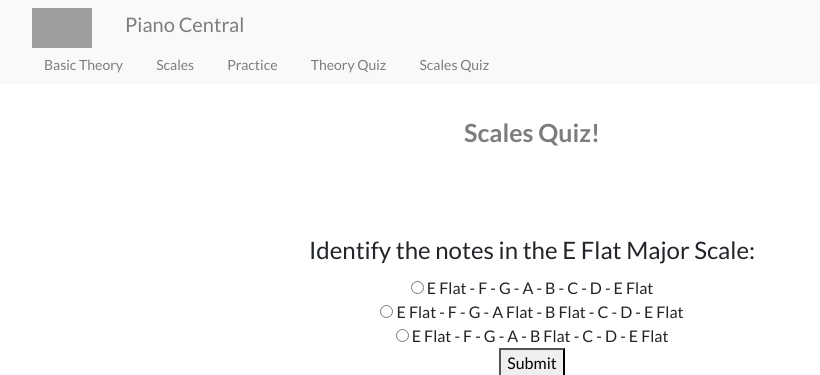
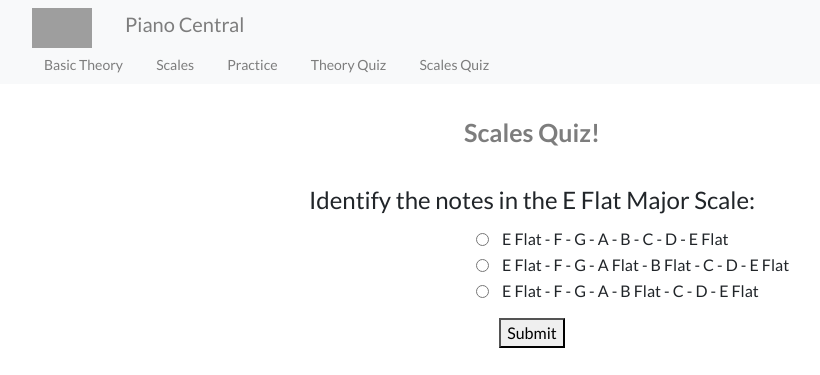
Before and after one commit to RichardSCS/ui-piano-scales, a Flask app: page /quiz/scales/2 in a window 1280 px wide; the page is wider, and only the part inside the window is pictured. Shown: the top 375 px of that part, without its empty margins (108-928 px from the left). Run offline with Flask 3, Linux system fonts and the light colour scheme; some libraries are stand-ins or nearby versions; grey boxes are pictures that could not be loaded.

Commit message:
PK UI updates to Scales Major quiz

```diff
--- a/ui-paino-project/static/main.css
+++ b/ui-paino-project/static/main.css
@@ -166,3 +166,42 @@
 #answer-form{
     margin-top: 40px;
 }
+  #answer-form-major fieldset,
+    #answer-form-major #submit-button-major {
+
+        display: block;
+        margin-left: auto;
+        margin-right: auto;
+        text-align: center; /* This ensures the legend and button text are centered */
+    }
+  #submit-button-major{
+      margin-top: 15px;
+  }
+  #answer-form-major{
+      margin-top: 30px;
+  }
+
+    /* Left-align the radio button divs */
+    #answer-form-major div {
+        text-align: left; /* Aligns radio buttons to the left */
+        padding-left: 20px; /* Adds padding for better spacing, adjust as needed */
+        margin-left:225px;
+
+    }
+
+    /* Aligns the actual input and label text inline */
+    #answer-form-major input[type="radio"],
+    #answer-form-major label {
+        display: inline-block;
+        vertical-align: middle;
+
+    }
+
+    /* Margin for spacing between radio buttons */
+    #answer-form-major input[type="radio"] {
+        margin-right: 10px; /* Space between radio button and label */
+    }
+    #lower-nav1{
+        margin-top: 5px;
+        margin-left: 40%;
+    }
--- a/ui-paino-project/templates/quiz_scales_major.html
+++ b/ui-paino-project/templates/quiz_scales_major.html
@@ -41,7 +41,7 @@
             <div class="scalesimage">
             <img src="https://cdn.merriammusic.com/2018/12/E-Flat-Major-Scale.jpg" width="400" height="150" alt="piano major scale image" >
         </div>
-            <div>
+            <div id="lower-nav1">
                 <a href="/quiz/scales/1" class="btn">Previous Question</a>
              <a href="/quiz/scales/3" class="btn">Next Question</a>
 
```
